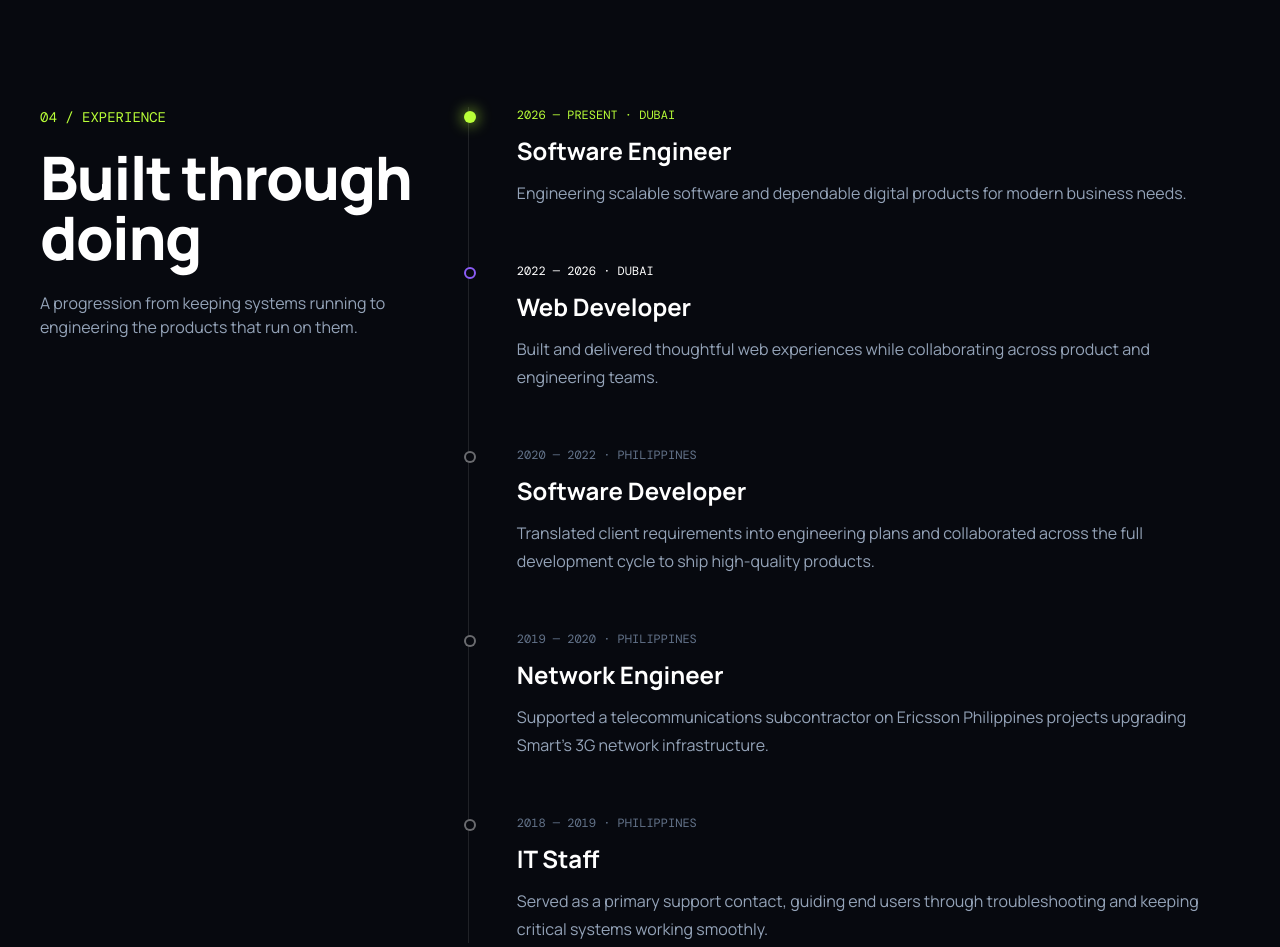
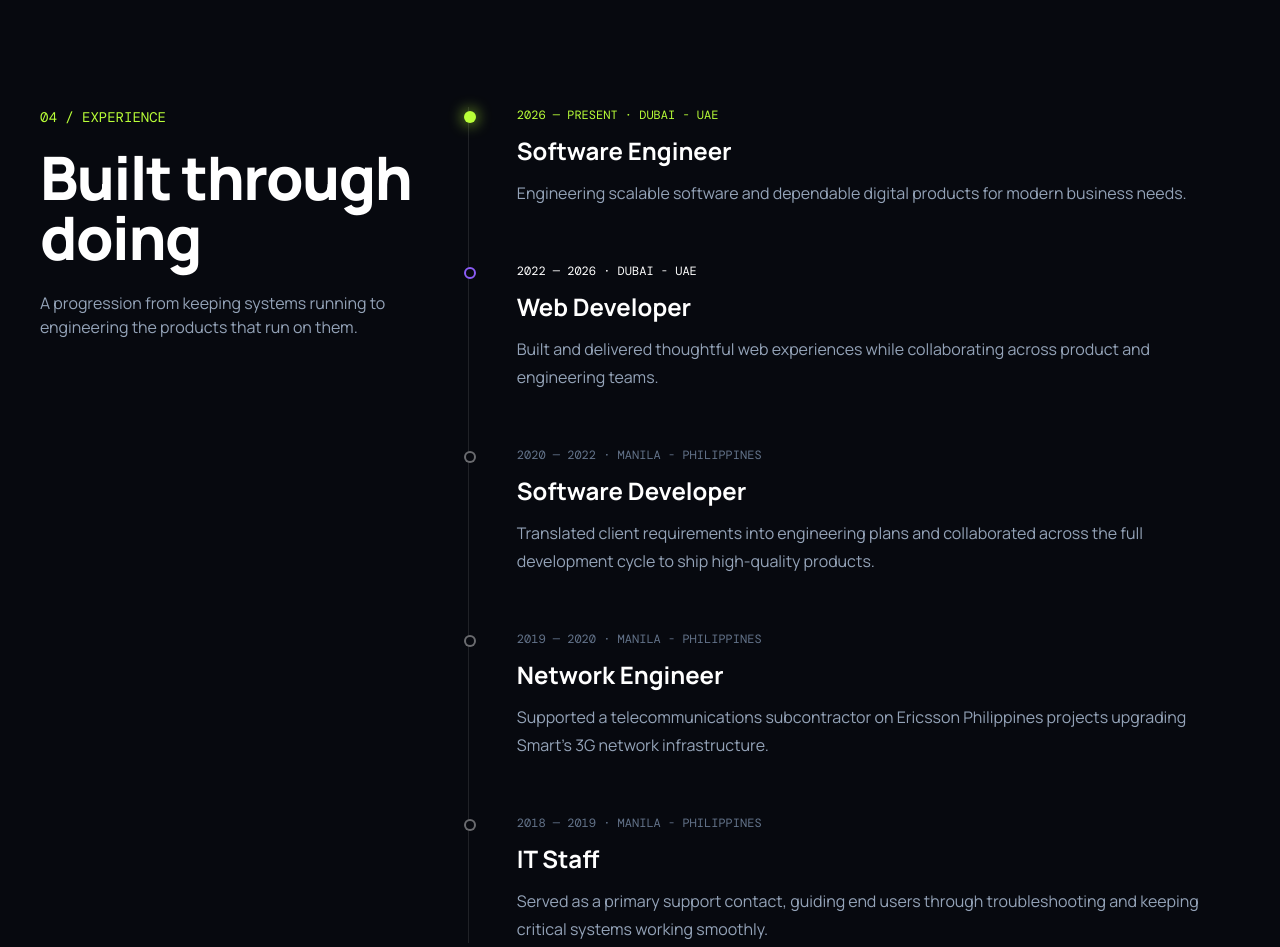
Before and after one commit to allenaduan0/portfolio, a Laravel app: page / in a window 1280 px wide. Shown: the part 4349-5296 px from the top of the page. Run offline with Laravel 12, Linux system fonts and the light colour scheme; some libraries are stand-ins or nearby versions.

Commit message:
Updating Countries on the Experience section

```diff
--- a/resources/views/portfolio.blade.php
+++ b/resources/views/portfolio.blade.php
@@ -617,7 +617,7 @@
                             <span
                                 class="absolute -left-[33px] top-1 size-3 rounded-full bg-acid shadow-[0_0_15px_#b9ff38] sm:-left-[53px]"></span>
                             <p class="font-mono text-xs text-acid">
-                                2026 — PRESENT · DUBAI
+                                2026 — PRESENT · DUBAI - UAE
                             </p>
                             <h3 class="mt-3 text-2xl font-bold">Software Engineer</h3>
                             <p class="mt-3 leading-7 text-slate-400">
@@ -629,7 +629,7 @@
                             <span
                                 class="absolute -left-[33px] top-1 size-3 rounded-full border-2 border-violet bg-ink sm:-left-[53px]"></span>
                             <p class="font-mono text-xs text-violet-400">
-                                2022 — 2026 · DUBAI
+                                2022 — 2026 · DUBAI - UAE
                             </p>
                             <h3 class="mt-3 text-2xl font-bold">Web Developer</h3>
                             <p class="mt-3 leading-7 text-slate-400">
@@ -641,7 +641,7 @@
                             <span
                                 class="absolute -left-[33px] top-1 size-3 rounded-full border-2 border-white/40 bg-ink sm:-left-[53px]"></span>
                             <p class="font-mono text-xs text-slate-500">
-                                2020 — 2022 · PHILIPPINES
+                                2020 — 2022 · MANILA - PHILIPPINES
                             </p>
                             <h3 class="mt-3 text-2xl font-bold">Software Developer</h3>
                             <p class="mt-3 leading-7 text-slate-400">
@@ -654,7 +654,7 @@
                             <span
                                 class="absolute -left-[33px] top-1 size-3 rounded-full border-2 border-white/40 bg-ink sm:-left-[53px]"></span>
                             <p class="font-mono text-xs text-slate-500">
-                                2019 — 2020 · PHILIPPINES
+                                2019 — 2020 · MANILA - PHILIPPINES
                             </p>
                             <h3 class="mt-3 text-2xl font-bold">Network Engineer</h3>
                             <p class="mt-3 leading-7 text-slate-400">
@@ -667,7 +667,7 @@
                             <span
                                 class="absolute -left-[33px] top-1 size-3 rounded-full border-2 border-white/40 bg-ink sm:-left-[53px]"></span>
                             <p class="font-mono text-xs text-slate-500">
-                                2018 — 2019 · PHILIPPINES
+                                2018 — 2019 · MANILA - PHILIPPINES
                             </p>
                             <h3 class="mt-3 text-2xl font-bold">IT Staff</h3>
                             <p class="mt-3 leading-7 text-slate-400">
```
